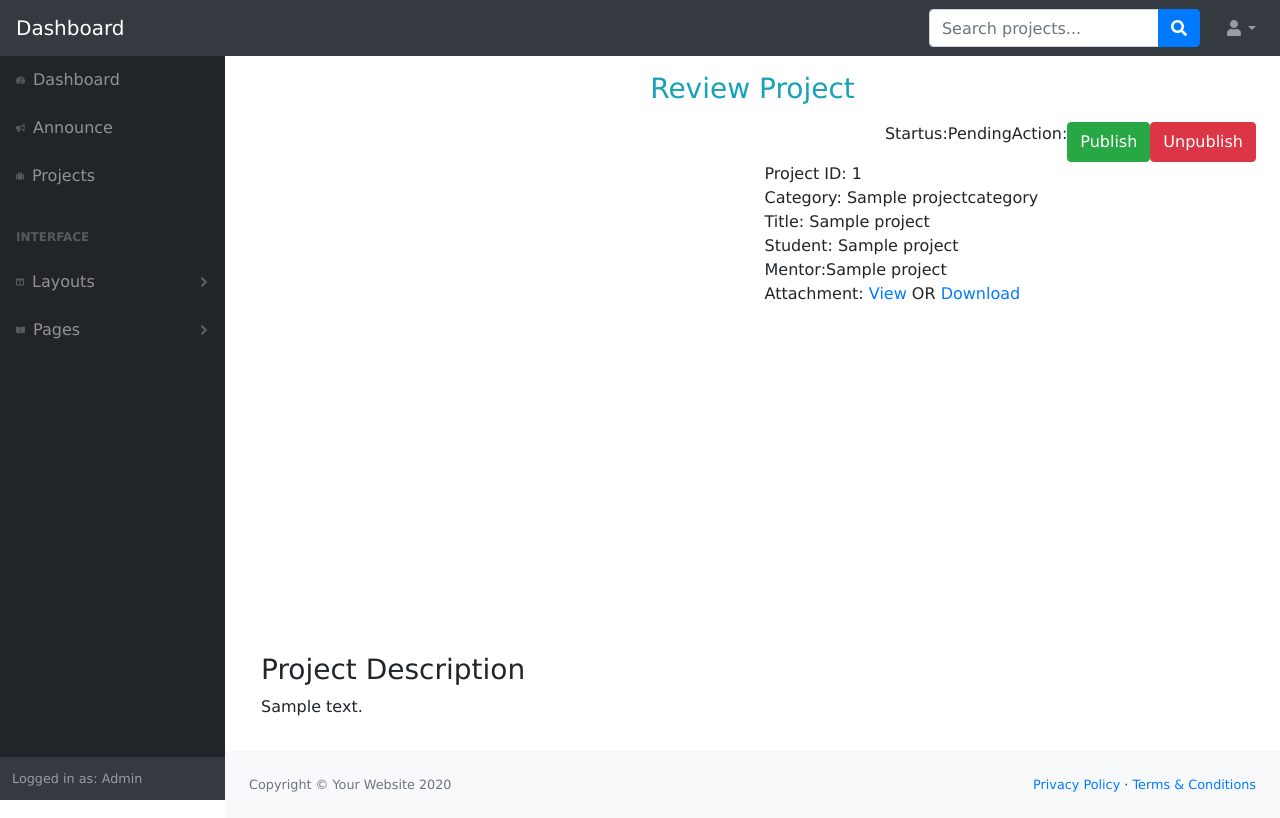
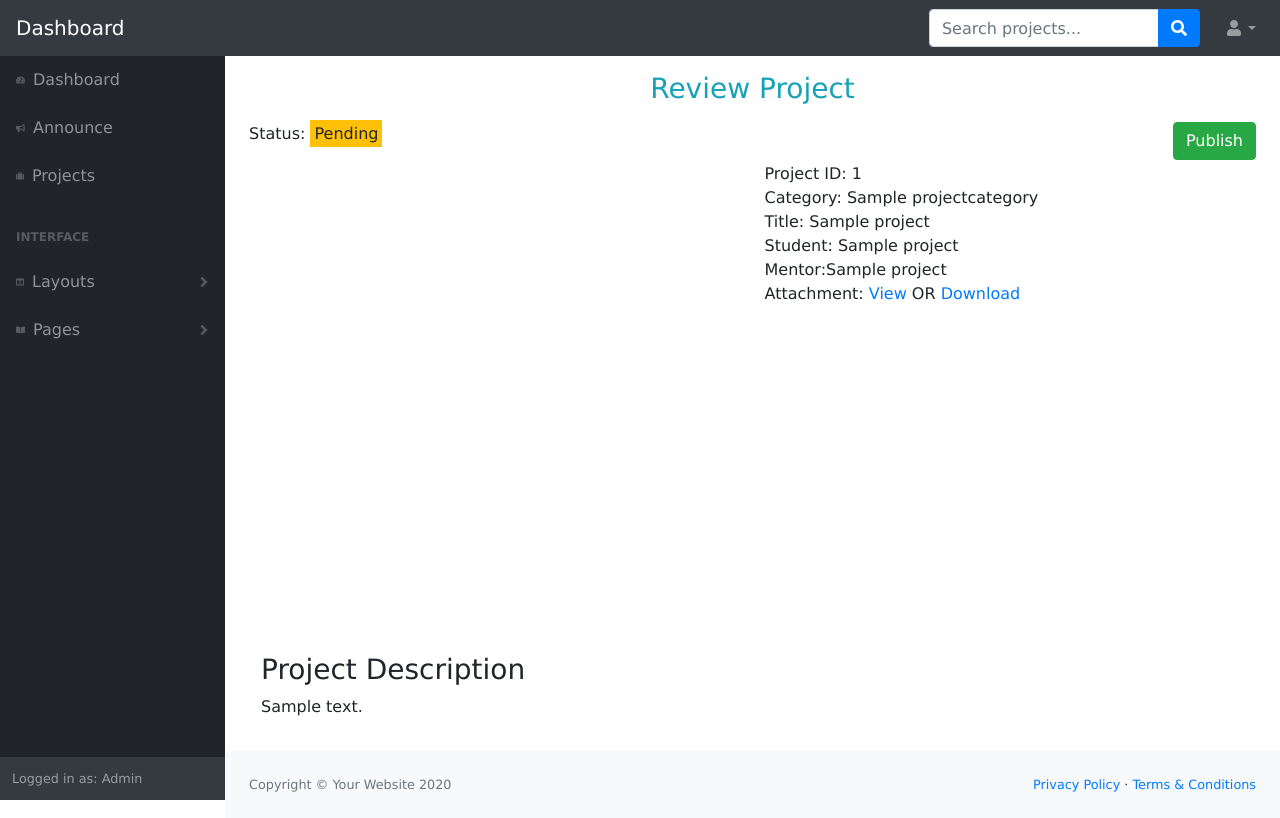
Before and after one commit to Ind20/project, a Django app: page /dashboard/project/1 in a window 1280 px wide. Run offline with Django 3.2, Linux system fonts and the light colour scheme; a user stored in the database is signed in; tables that the repository leaves empty hold one stand-in row (values such as "Sample post"); some libraries are stand-ins or nearby versions.

Commit message:
show status based on status

```diff
--- a/project/models.py
+++ b/project/models.py
@@ -46,6 +46,7 @@ class project(models.Model):
     Project_Image           = models.ImageField(default='assets/project.png', upload_to='images/project/images', null='true', blank='true')
     Attachment              = models.FileField(upload_to='images/project/attachments', null='true', blank='true')
     user                    = models.ForeignKey(User, on_delete=models.CASCADE)
+    status                  = models.IntegerField(default=1)
 
     def __str__(self):
         return self.Project_Name
--- /dev/null
+++ b/static/css/dashboard.css
@@ -0,0 +1,3 @@
+.btn-right {
+    float: right;
+}
--- a/template/dashboard/base.html
+++ b/template/dashboard/base.html
@@ -9,6 +9,7 @@
     <meta name="author" content="" />
     <title>Dashboard</title>
     <link rel="stylesheet" type="text/css" href="{% static 'css/styles.css' %}">
+    <link rel="stylesheet" type="text/css" href="{% static 'css/dashboard.css' %}">
 </head>
 
 <body class="sb-nav-fixed">
--- a/template/dashboard/project.html
+++ b/template/dashboard/project.html
@@ -2,10 +2,17 @@
 {% block content %}
 <div class="container pt-3 pb-3">
     <h3 class="text-info text-center mb-3">Review Project</h3>
-    <div class="d-flex justify-content-end">
-        <p>Startus:</P> <span class="label label-warning">Pending</span>
-        <p>Action: </p><button type="button" class="btn btn-success">Publish</button>
-        <button type="button" class="btn btn-danger">Unpublish</button>
+    <div class="row">
+        {% if proj.status == 1 %}
+        <div class="col-6"><p>Status: <span class="bg-warning p-1">Pending</span></p></div>
+        <div class="col-6"><button type="button" class="btn-right btn btn-success">Publish</button></div>
+        {% elif proj.status == 2 %}
+        <div class="col-6"><p>Status: <span class="bg-success p-1">Published</span></p></div>
+        <div class="col-6"><button type="button" class="btn-right btn btn-danger">Unpublish</button></div>
+        {% else %}
+        <div class="col-6"><p>Status: <span class="bg-danger p-1">Unpublished</span></p></div>
+        <div class="col-6"><button type="button" class="btn-right btn btn-success">Publish</button></div>
+        {% endif %}
     </div>
     <div class="row img-detail">
         <div class="col-sm-6">
--- a/template/dashboard/projects.html
+++ b/template/dashboard/projects.html
@@ -25,7 +25,7 @@
                         <td class="col-4">{{project.Project_Name}}</td>
                         <td class="col-2">{{project.Student_Name}}</td>
                         <td class="col-2">{{project.Mentor_Name}}</td>
-                        <td class="col-2"><a href="#" class="btn btn-success btn-md">Published</a></td>
+                        <td class="col-2">{% if project.status == 1 %}<span class="bg-warning p-1">Pending</span>{% elif project.status == 2 %}<span class="bg-success p-1">Published</span>{% else %}<span class="bg-danger p-1">Unpublished</span>{% endif %}
                         <td class="col-2"><a href="/dashboard/project/{{project.id}}" class="btn btn-info btn-md">Details</a></td>
                     </tr>
                     {% endfor %}
```
